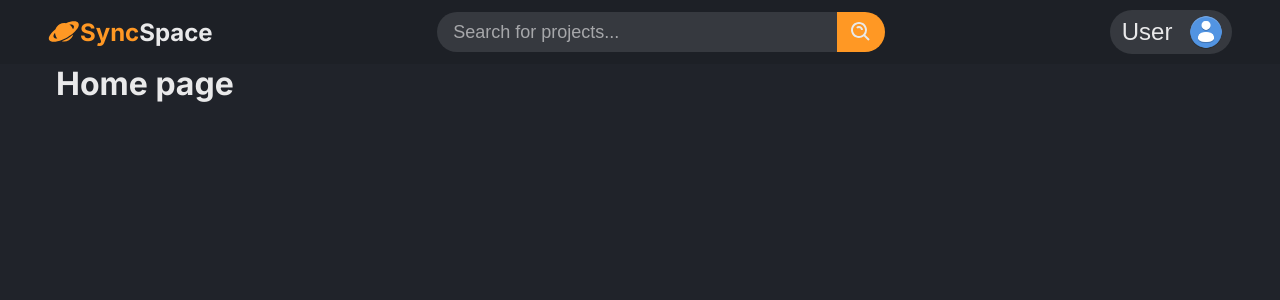
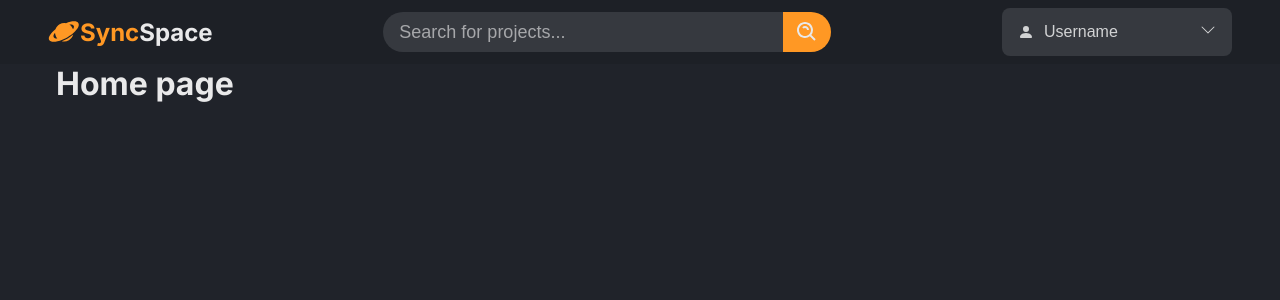
Before and after one commit to KiLLg0r/SyncSpace, a Next.js app: page / in a window 1280 px wide. Shown: the top 300 px of the page. Built offline with nearby package versions, Linux system fonts and the light colour scheme.

Commit message:
Dropdown menu added

```diff
--- a/components/Navigation/Nav.module.scss
+++ b/components/Navigation/Nav.module.scss
@@ -66,25 +66,73 @@
   }
 
   .right {
-    button {
-      display: flex;
-      align-items: center;
-      gap: 1rem;
-      border: none;
+    .dropdown{
+      position: relative;
+
+      button{
+        display: flex;
+        align-items: center;
+        gap: 0.625rem;
+        padding: 0 1rem;
+        width: 14.375rem;
+        height: 3rem;
+        color: var(--gray-light-800);
+        background: transparent;
+        border-radius: 0.5rem;
+        border: 0;
+        cursor: pointer;
+        font-size: 1rem;
+      }
+    }
+
+    .dropdown > button{
+      position: relative;
+      z-index: 2;
       background: var(--gray-light-100);
-      padding: 0.25rem 0.5rem;
-      padding-left: 0.75rem;
-      border-radius: 2rem;
-      color: var(--foreground);
+      transition: 0.3s;
+    }
 
-      .user-name {
-        font-size: 1.5rem;
-      }
+    .menu{
+      position: absolute;
+      overflow: hidden;
+      z-index: 1;
+      width: 100%;
+      height: 8rem;
+      opacity: 0;
+      transform-origin: 85% 0%;
+      scale: 0;
+      visibility: hidden;
+      border-radius: 0.5rem;
+      background: var(--gray-light-100);
+      transition: 0.4s;
+    }
 
-      img {
-        display: block;
-        height: 2.225rem;
-      }
+    .dropdown.open .menu{
+      scale: 1;
+      right: 0;
+      top: 4.5rem;
+      opacity: 1;
+      visibility: visible;
+    }
+
+    .menu button{
+      border: 0;
+      width: 100%;
+      height: 2rem;
+      border-radius: 0;
+    }
+
+    .menu button:hover{
+      background: var(--gray-dark-100);
+    }
+
+    .chevron{
+      margin-left: auto;
+      transition: 0.4s;
+    }
+
+    .dropdown.open .chevron{
+      rotate: -180deg;
     }
   }
 }
--- a/components/Navigation/navigation.js
+++ b/components/Navigation/navigation.js
@@ -1,8 +1,32 @@
+"use client";
+
 import { GiRingedPlanet } from "react-icons/gi";
 import { BiSearchAlt } from "react-icons/bi";
+import { BsFillPersonFill, BsChevronDown, BsChevronUp } from "react-icons/bs";
 import styles from "./Nav.module.scss";
+import { useRef, useState, useEffect } from "react";
 
 const Navigation = () => {
+  const buttonRef = useRef(null);
+  const chevronRef = useRef(null);
+  const menuRef = useRef(null);
+  const dropdownRef = useRef(null);
+  const [open, setOpen] = useState(false);
+
+  const toggleDropdown = () => {
+    let menuTop = chevronRef?.current?.getBoundingClientRect()?.top - buttonRef?.current?.getBoundingClientRect()?.top;
+    let menuRight = chevronRef?.current?.getBoundingClientRect()?.right - buttonRef?.current?.getBoundingClientRect()?.right;
+      if (open) {
+        menuRef.current.style.top = `${menuTop}px`;
+        menuRef.current.style.right = `${menuRight}px`;
+      } else {
+        menuRef.current.style.top = `${buttonRef?.current?.clientHeight + 10}px`;
+        menuRef.current.style.right = 0;
+      }
+      setOpen(!open);
+  };
+
+
   return (
     <nav className={styles.nav}>
       <div className={styles.left}>
@@ -20,11 +44,33 @@ const Navigation = () => {
         </div>
       </div>
       <div className={styles.right}>
-        <button>
-          <div className={styles["user-name"]}>User</div>
-          {/* eslint-disable-next-line */}
-          <img src="/user.png" alt="user" />
-        </button>
+        <div className={`${styles.dropdown} ${open ? styles.open : ''}`} ref={dropdownRef}>
+          <button ref={buttonRef} onClick={toggleDropdown}>
+            <BsFillPersonFill />
+            Username
+            <div className={styles.chevron} ref={chevronRef}>
+              <BsChevronDown />
+            </div>
+          </button>
+          <div ref={menuRef} className={styles.menu}>
+            <button>
+              <span> build </span>
+              Profile
+            </button>
+            <button>
+              <span> build </span>
+              Chat
+            </button>
+            <button>
+              <span> build </span>
+              Settings
+            </button>
+            <button>
+              <span> build </span>
+              Log Out
+            </button>
+          </div>
+        </div>
       </div>
     </nav>
   );
```
